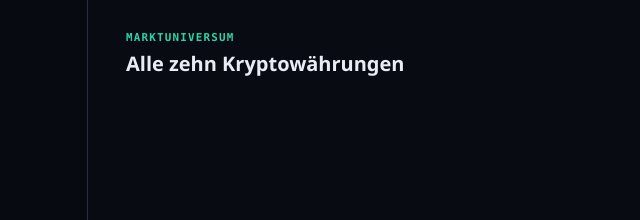
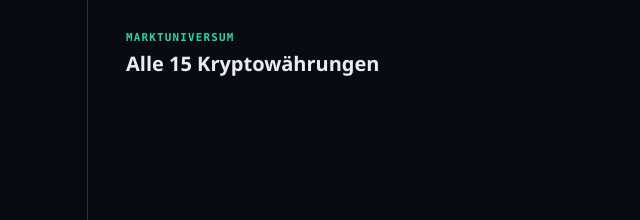
Before and after one commit to 127027/Der-Hixton-von-GPT, a website built with Vite: page ui/index.html in a window 1280 px wide. Shown: the part 420-640 px from the top of the page, 152-792 px from the left. Built offline with nearby package versions, Linux system fonts and the light colour scheme; no server answers; files whose address does not match are found by name; what lightweight-charts would draw is missing.

Commit message:
ui: show all 15 V8 markets

```diff
--- a/ui/index.html
+++ b/ui/index.html
@@ -55,7 +55,7 @@
             <article class="metric-card"><span>Drawdown</span><strong id="metric-drawdown">—</strong><small>laufender Messwert</small></article>
           </div>
           <div class="section-heading">
-            <div><p class="eyebrow">MARKTUNIVERSUM</p><h2>Alle zehn Kryptowährungen</h2></div>
+            <div><p class="eyebrow">MARKTUNIVERSUM</p><h2>Alle 15 Kryptowährungen</h2></div>
             <button id="sync-button" class="button secondary">Jetzt prüfen</button>
           </div>
           <div id="market-grid" class="market-grid" aria-live="polite"></div>
```
